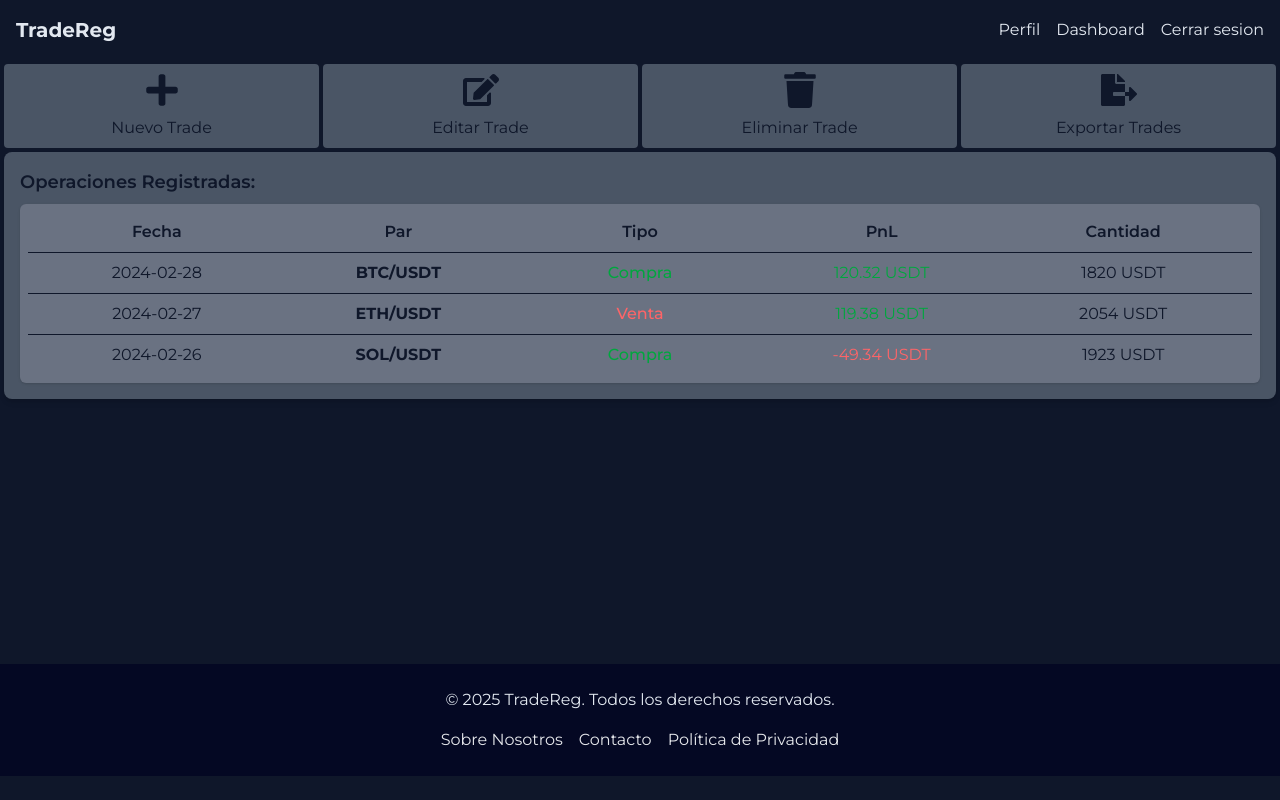
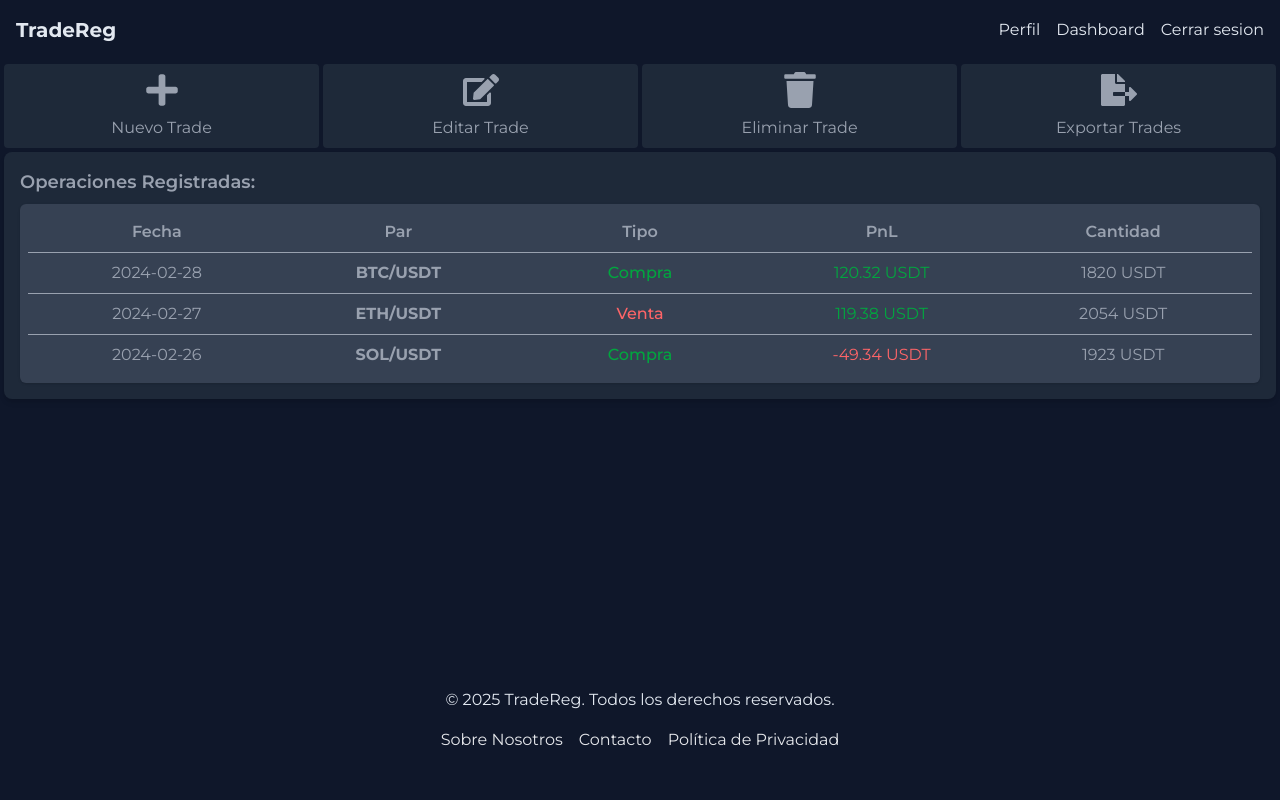
Before and after one commit to fertejj/tradereg-frontend, a React (Vite) app: page /dashboard in a window 1280 px wide. Built offline with nearby package versions, Linux system fonts and the light colour scheme; sample sign-in values are in the browser's storage; a web font is replaced by a local one.

Commit message:
cambios en colores

```diff
--- a/src/components/common/Footer.jsx
+++ b/src/components/common/Footer.jsx
@@ -3,7 +3,7 @@ import { Link } from "react-router-dom";
 const Footer = () => {
   return (
     <div>
-      <div  className="bg-[#040823] text-white-100 py-6">
+      <div  className="bg-bg text-white-100 py-6">
         <div className="max-w-6xl mx-auto text-center">
           <p>© 2025 TradeReg. Todos los derechos reservados.</p>
           <div className="flex justify-center mt-4 gap-4">
--- a/src/components/common/Modal.jsx
+++ b/src/components/common/Modal.jsx
@@ -6,13 +6,13 @@ const Modal = ({ isOpen, onClose, children }) => {
   if (!isOpen) return null; // No renderiza el modal si está cerrado
 
   return (
-    <div className="fixed  inset-0 bg-bg/70 flex justify-center items-center z-50 ">
-      <div className="bg-gray-600 p-3 rounded-lg w-[70%] max-h-[80vh] overflow-hidden">
+    <div className="fixed inset-0 bg-bg/70 flex justify-center items-center z-50 ">
+      <div className="bg-gray-800 p-3 rounded-lg w-[70%] max-h-[80vh] overflow-hidden">
         <div className="flex justify-end items-center ">
 
           <button
             onClick={onClose}
-            className="text-gray-500 hover:text-gray-700"
+            className="text-gray-500 mb-2 hover:text-gray-700"
           >
             <svg
               className="w-6 h-6"
--- a/src/components/dashboard/TradeList.jsx
+++ b/src/components/dashboard/TradeList.jsx
@@ -8,9 +8,9 @@ const TradeList = () => {
   ];
 
   return (
-<div className="p-4 m-1 bg-gray-600 rounded-lg  text-bg shadow-md">
+<div className="p-4 m-1 bg-gray-800 rounded-lg  text-gray-400 shadow-md">
   <h2 className="text-lg font-semibold mb-2">Operaciones Registradas:</h2>
-  <div className="bg-gray-500 p-2 rounded-md shadow">
+  <div className="bg-gray-700 p-2 rounded-md shadow">
     <div className="grid grid-cols-4 xl:grid-cols-5 font-semibold border-b p-2 text-center ">
       <span>Fecha</span>
       <span>Par</span>
--- a/src/components/dashboard/trade-management/ToolBar.jsx
+++ b/src/components/dashboard/trade-management/ToolBar.jsx
@@ -30,7 +30,8 @@ const ToolBar = () => {
     },
     {
       label: "Eliminar Trade",
-      onClick: () => openModal(<p>¿Estás seguro de que deseas eliminar este trade?</p>),
+      onClick: () =>
+        openModal(<p>¿Estás seguro de que deseas eliminar este trade?</p>),
       icon: <FaTrash />,
     },
     {
@@ -46,7 +47,7 @@ const ToolBar = () => {
         <button
           key={index}
           onClick={button.onClick}
-          className="flex-1 flex flex-col gap-2 items-center p-4 py-2 bg-gray-600 text-bg rounded hover:bg-primary-300 hover:text-white-100 transition"
+          className="flex-1 flex flex-col gap-2 items-center p-4 py-2 bg-gray-800 text-gray-400 rounded hover:bg-primary-300 hover:text-white-100 transition"
         >
           <span className="text-4xl">{button.icon}</span>
           {button.label}
--- a/src/components/dashboard/trade-management/TradeForm.jsx
+++ b/src/components/dashboard/trade-management/TradeForm.jsx
@@ -5,6 +5,7 @@ export default function TradeForm() {
     symbol: "BTC/USD",
     side: "LONG",
     entryPrice: 96500,
+    closePrice: 98500,
     operatedVolume: 300,
     pnl: 25,
     fees: 0,
@@ -24,7 +25,7 @@ export default function TradeForm() {
   };
 
   return (
-    <div className="mx-auto overflow-y-scroll max-h-[70vh] pr-3">
+    <div className="mx-auto overflow-y-scroll max-h-[70vh] pr-3 text-gray-400 ">
       <h2 className="text-2xl text-center font-bold mb-4">Registrar Trade</h2>
       <form onSubmit={handleSubmit} className="space-y-4">
         <div>
@@ -53,6 +54,7 @@ export default function TradeForm() {
 
         {[
           { field: "entryPrice", label: "Precio de entrada" },
+          { field: "closePrice", label: "Precio de cierre" },
           { field: "operatedVolume", label: "Volumen operado" },
           { field: "pnl", label: "PnL" },
           { field: "fees", label: "Comision" },
--- a/src/components/homepage/FeaturesSection.jsx
+++ b/src/components/homepage/FeaturesSection.jsx
@@ -25,7 +25,7 @@ const FeaturesSection = () => {
   ];
 
   return (
-    <div className="max-w-6xl mx-auto py-12">
+    <div className="max-w-6xl mx-1 xl:mx-auto py-12">
       <h2 className="text-3xl font-bold text-center mb-8">
         ¿Por qué elegir TradeReg?
       </h2>
```
